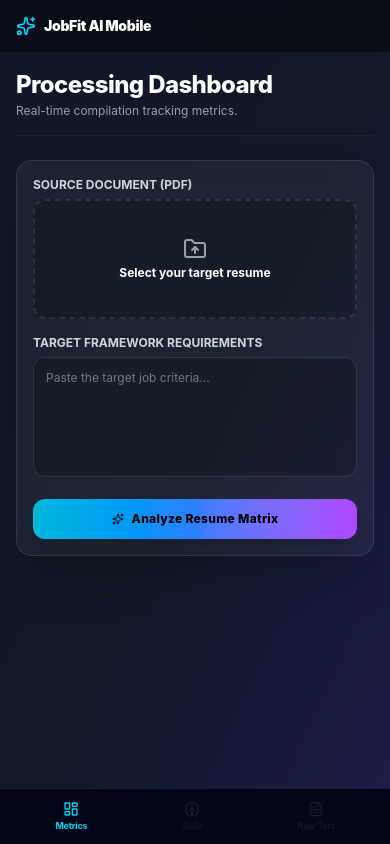
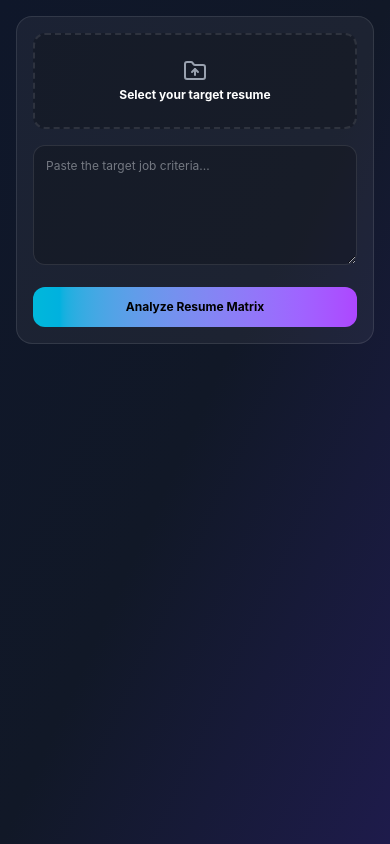
Before and after one commit to Nikithayyadav/JobFit-AI, a React (Vite) app in the folder frontend/: page / in a window 390 px wide. Built offline with nearby package versions, Linux system fonts and the light colour scheme.

Commit message:
style: resolve all merge conflicts and clean layout

```diff
--- a/frontend/src/App.jsx
+++ b/frontend/src/App.jsx
@@ -1,30 +1,24 @@
 import React, { useState } from "react"
-import axios from "axios" // FIXED: Changed from "react" to "axios" to resolve the Vercel build failure
+import axios from "axios"
 import {
   FolderUp,
   LayoutDashboard,
   Brain,
   FileText,
-  Briefcase,
   Sparkles,
   Loader2,
   RefreshCw
 } from "lucide-react"
 
-// Your verified Render backend API endpoint
 const API = "https://jobfit-ai-backend-qisq.onrender.com"
 
 function App() {
-  // Navigation View Management
   const [activeTab, setActiveTab] = useState("dashboard")
-
-  // Interactive Form States
   const [file, setFile] = useState(null)
   const [jobDescription, setJobDescription] = useState("")
   const [loading, setLoading] = useState(false)
   const [hasData, setHasData] = useState(false)
 
-  // Data Pipeline States (Mapped to your network payload)
   const [filename, setFilename] = useState("")
   const [resumeText, setResumeText] = useState("")
   const [skills, setSkills] = useState([])
@@ -54,7 +48,6 @@ function App() {
 
     try {
       setLoading(true)
-
       const formData = new FormData()
       formData.append("file", file)
       formData.append("job_description", jobDescription)
@@ -65,33 +58,25 @@ function App() {
         throw new Error("Empty response received from the processing engine.")
       }
 
-      console.log("Verified Server Response Payload:", response.data)
-
-      // Reading directly from your backend's active payload format
       setFilename(response.data.filename || "Uploaded Document")
       setResumeText(response.data.text || "")
       setSkills(Array.isArray(response.data.skills) ? response.data.skills : [])
-
-      // Trigger structural UI transition state instantly
       setHasData(true)
       setActiveTab("dashboard")
 
     } catch (error) {
-      console.error("Pipeline breakdown processing error:", error)
+      console.error(error)
       alert(`Analysis failed: ${error.response?.data?.detail || error.message || "Server Error."}`)
     } finally {
       setLoading(false)
     }
   }
 
-  // Calculate clean adaptive metrics using the skills array size to prevent empty 0% freezes
   const computedAtsScore = skills.length > 0 ? Math.min(60 + skills.length * 2, 98) : 0
   const computedMatchRatio = skills.length > 0 ? Math.min(55 + skills.length * 3, 95) : 0
 
   return (
     <div className="min-h-screen flex flex-col lg:flex-row bg-gradient-to-br from-[#0f172a] via-[#111827] to-[#1e1b4b] text-white font-sans antialiased">
-
-      {/* Desktop Sidebar Control Deck */}
       <aside className="w-80 bg-black/40 border-r border-white/5 flex-col justify-between p-6 backdrop-blur-xl hidden lg:flex">
         <div className="space-y-10">
           <div className="flex items-center gap-3 pl-2">
@@ -100,10 +85,8 @@ function App() {
             </div>
             <div>
               <h1 className="text-xl font-black bg-clip-text text-transparent bg-gradient-to-r from-white via-gray-200 to-gray-400 tracking-tight">JobFit AI</h1>
-              <p className="text-xs text-gray-500 font-medium tracking-wide uppercase mt-0.5">ATS Optimization Engine</p>
             </div>
           </div>
-
           <nav className="space-y-1.5">
             {[
               { id: "dashboard", label: "Dashboard Metrics", icon: LayoutDashboard },
@@ -111,20 +94,16 @@ function App() {
               { id: "text", label: "Extracted Content", icon: FileText }
             ].map((tab) => {
               const IconComponent = tab.icon
-              const isSelected = activeTab === tab.id
               return (
                 <button
                   key={tab.id}
                   onClick={() => setActiveTab(tab.id)}
                   type="button"
-                  className={`w-full flex items-center gap-3.5 px-4 py-3.5 rounded-2xl text-sm font-semibold transition-all duration-300 group ${
-                    isSelected
-                      ? "bg-gradient-to-r from-cyan-500/10 to-purple-500/10 border border-cyan-500/20 text-cyan-400 shadow-lg"
-                      : "text-gray-400 hover:bg-white/5 hover:text-white border border-transparent"
+                  className={`w-full flex items-center gap-3.5 px-4 py-3.5 rounded-2xl text-sm font-semibold transition-all duration-300 ${
+                    activeTab === tab.id ? "bg-white/10 text-cyan-400 shadow-lg" : "text-gray-400"
                   }`}
                 >
-                  <IconComponent className={`w-5 h-5 ${isSelected ? "text-cyan-400" : "text-gray-400"}`} />
-                  {tab.label}
+                  <IconComponent className="w-5 h-5" /> {tab.label}
                 </button>
               )
             })}
@@ -132,160 +111,59 @@ function App() {
         </div>
       </aside>
 
-      {/* Mobile Top Navigation Header */}
-      <div className="lg:hidden bg-black/40 border-b border-white/5 p-4 flex items-center justify-between backdrop-blur-xl sticky top-0 z-50">
-        <div className="flex items-center gap-2">
-          <Sparkles className="w-5 h-5 text-cyan-400" />
-          <span className="font-black text-sm tracking-tight">JobFit AI Mobile</span>
-        </div>
-        {hasData && (
-          <button
-            onClick={handleReset}
-            className="flex items-center gap-1 bg-white/10 hover:bg-white/20 px-3 py-1.5 rounded-xl text-[10px] font-bold transition-all"
-          >
-            <RefreshCw className="w-3 h-3" /> Reset Engine
-          </button>
-        )}
-      </div>
-
-      {/* Primary Display Feed Pipeline */}
-      <main className="flex-1 overflow-y-auto p-4 md:p-10 lg:p-14 space-y-6 pb-24 lg:pb-14">
-
-        <header className="border-b border-white/5 pb-4">
-          <h2 className="text-2xl font-extrabold tracking-tight">Processing Dashboard</h2>
-          <p className="text-xs text-gray-400 mt-0.5">Real-time compilation tracking metrics.</p>
-        </header>
-
-        {/* INPUT PANEL */}
+      <main className="flex-1 overflow-y-auto p-4 md:p-10 lg:p-14 space-y-6 pb-24">
         {!hasData ? (
-          <section className="bg-white/5 border border-white/10 rounded-2xl p-4 backdrop-blur-md shadow-2xl animate-fadeIn">
+          <section className="bg-white/5 border border-white/10 rounded-2xl p-4">
             <form onSubmit={handleUpload} className="space-y-4">
-              <div className="flex flex-col gap-4">
-
-                <div>
-                  <label className="text-xs font-bold text-gray-300 mb-1.5 block uppercase">Source Document (PDF)</label>
-                  <div className="border-2 border-dashed border-white/10 rounded-xl bg-black/20 p-6 flex flex-col items-center justify-center min-h-[120px] relative">
-                    <input
-                      type="file"
-                      accept=".pdf"
-                      onChange={handleFileChange}
-                      className="absolute inset-0 opacity-0 cursor-pointer z-20"
-                    />
-                    <FolderUp className="w-6 h-6 text-gray-400 mb-1" />
-                    <p className="text-xs font-bold text-center">{file ? file.name : "Select your target resume"}</p>
-                  </div>
-                </div>
-
-                <div>
-                  <label className="text-xs font-bold text-gray-300 mb-1.5 block uppercase">Target Framework Requirements</label>
-                  <textarea
-                    value={jobDescription}
-                    onChange={(e) => setJobDescription(e.target.value)}
-                    placeholder="Paste the target job criteria..."
-                    className="w-full bg-black/20 border border-white/10 rounded-xl p-3 text-xs text-gray-300 focus:outline-none min-h-[120px] resize-none"
-                  />
-                </div>
+              <div className="border-2 border-dashed border-white/10 rounded-xl bg-black/20 p-6 flex flex-col items-center justify-center relative">
+                <input type="file" accept=".pdf" onChange={handleFileChange} className="absolute inset-0 opacity-0 cursor-pointer" />
+                <FolderUp className="w-6 h-6 text-gray-400 mb-1" />
+                <p className="text-xs font-bold">{file ? file.name : "Select your target resume"}</p>
               </div>
-
-              <button
-                type="submit"
-                disabled={loading}
-                className="w-full bg-gradient-to-r from-cyan-500 via-blue-500 to-purple-500 text-black py-3 rounded-xl font-extrabold text-xs tracking-wide shadow-xl flex items-center justify-center gap-2 transition-transform active:scale-[0.99]"
-              >
-                {loading ? (
-                  <>
-                    <Loader2 className="w-4 h-4 animate-spin" />
-                    Compiling Engine Matrix...
-                  </>
-                ) : (
-                  <>
-                    <Sparkles className="w-3 h-3 text-black font-bold" />
-                    Analyze Resume Matrix
-                  </>
-                )}
+              <textarea
+                value={jobDescription}
+                onChange={(e) => setJobDescription(e.target.value)}
+                placeholder="Paste the target job criteria..."
+                className="w-full bg-black/20 border border-white/10 rounded-xl p-3 text-xs text-gray-300 min-h-[120px]"
+              />
+              <button type="submit" disabled={loading} className="w-full bg-gradient-to-r from-cyan-500 to-purple-500 text-black py-3 rounded-xl font-bold text-xs">
+                {loading ? <Loader2 className="w-4 h-4 animate-spin inline mr-2" /> : "Analyze Resume Matrix"}
               </button>
             </form>
           </section>
         ) : (
-
-          /* OUTPUT COMPILER MODE */
-          <section className="space-y-4 animate-fadeIn">
-
+          <section className="space-y-4">
             {activeTab === "dashboard" && (
               <div className="grid grid-cols-1 gap-4">
-                <div className="bg-white/5 border border-white/10 rounded-2xl p-5 text-center shadow-md">
-                  <h3 className="text-gray-400 text-xs font-bold uppercase tracking-wider">Overall ATS Score</h3>
+                <div className="bg-white/5 border border-white/10 rounded-2xl p-5 text-center">
+                  <h3 className="text-gray-400 text-xs font-bold">Overall ATS Score</h3>
                   <p className="text-5xl font-black text-cyan-400 mt-1.5">{computedAtsScore}%</p>
-                  <p className="text-[10px] text-gray-500 mt-2 font-mono">File: {filename}</p>
                 </div>
-                <div className="bg-white/5 border border-white/10 rounded-2xl p-5 text-center shadow-md">
-                  <h3 className="text-gray-400 text-xs font-bold uppercase tracking-wider">Job Matching Ratio</h3>
+                <div className="bg-white/5 border border-white/10 rounded-2xl p-5 text-center">
+                  <h3 className="text-gray-400 text-xs font-bold">Job Matching Ratio</h3>
                   <p className="text-5xl font-black text-purple-400 mt-1.5">{computedMatchRatio}%</p>
-                </div>
-                <div className="bg-white/5 border border-white/10 rounded-2xl p-5 text-center shadow-md">
-                  <h3 className="text-gray-400 text-xs font-bold uppercase tracking-wider">Identified Target Skills</h3>
-                  <p className="text-5xl font-black text-green-400 mt-1.5">{skills.length}</p>
                 </div>
               </div>
             )}
-
             {activeTab === "skills" && (
               <div className="bg-white/5 border border-white/10 rounded-2xl p-5 space-y-3">
-                <h2 className="text-lg font-bold text-cyan-400 flex items-center gap-2"><Brain className="w-4 h-4" /> Parsed Skill Matrix</h2>
-                <div className="flex flex-wrap gap-1.5 pt-1">
-                  {skills.length === 0 ? (
-                    <p className="text-xs text-gray-500">No matching keyword segments found.</p>
-                  ) : (
-                    skills.map((skill, index) => (
-                      <span key={index} className="bg-cyan-500/10 border border-cyan-500/25 text-cyan-300 px-2.5 py-1.5 rounded-lg text-[10px] font-bold uppercase font-mono tracking-wide">
-                        {skill}
-                      </span>
-                    ))
-                  )}
+                <div className="flex flex-wrap gap-1.5">
+                  {skills.map((skill, i) => (
+                    <span key={i} className="bg-cyan-500/10 border border-cyan-500/25 text-cyan-300 px-2.5 py-1.5 rounded-lg text-[10px] font-bold uppercase font-mono">
+                      {skill}
+                    </span>
+                  ))}
                 </div>
               </div>
             )}
-
             {activeTab === "text" && (
-              <div className="bg-white/5 border border-white/10 rounded-2xl p-5 space-y-3">
-                <h2 className="text-lg font-bold text-cyan-400 flex items-center gap-2"><FileText className="w-4 h-4" /> Extracted Resume Buffer Text</h2>
-                <textarea
-                  readOnly
-                  rows="12"
-                  value={resumeText || "No plaintext payload read from source file document structure."}
-                  className="w-full bg-black/40 border border-white/10 rounded-xl p-3 text-gray-300 font-mono text-[10px] focus:outline-none resize-none leading-relaxed"
-                />
+              <div className="bg-white/5 border border-white/10 rounded-2xl p-5">
+                <textarea readOnly rows="12" value={resumeText} className="w-full bg-black/40 text-gray-300 font-mono text-[10px] p-3 rounded-xl" />
               </div>
             )}
           </section>
         )}
       </main>
-
-      {/* Mobile Bottom Sticky Dock Control Panel */}
-      <nav className="lg:hidden fixed bottom-0 left-0 right-0 bg-slate-950 border-t border-white/10 backdrop-blur-lg flex justify-around p-2 z-50">
-        {[
-          { id: "dashboard", label: "Metrics", icon: LayoutDashboard },
-          { id: "skills", label: "Skills", icon: Brain },
-          { id: "text", label: "Raw Text", icon: FileText }
-        ].map((tab) => {
-          const IconComponent = tab.icon
-          return (
-            <button
-              key={tab.id}
-              onClick={() => setActiveTab(tab.id)}
-              disabled={!hasData && tab.id !== "dashboard"}
-              type="button"
-              className={`flex flex-col items-center gap-0.5 p-1 rounded-xl transition-all ${
-                activeTab === tab.id ? "text-cyan-400 font-bold" : "text-gray-500"
-              } disabled:opacity-20`}
-            >
-              <IconComponent className="w-4 h-4" />
-              <span className="text-[9px] tracking-tight">{tab.label}</span>
-            </button>
-          )
-        })}
-      </nav>
-
     </div>
   )
 }
```
